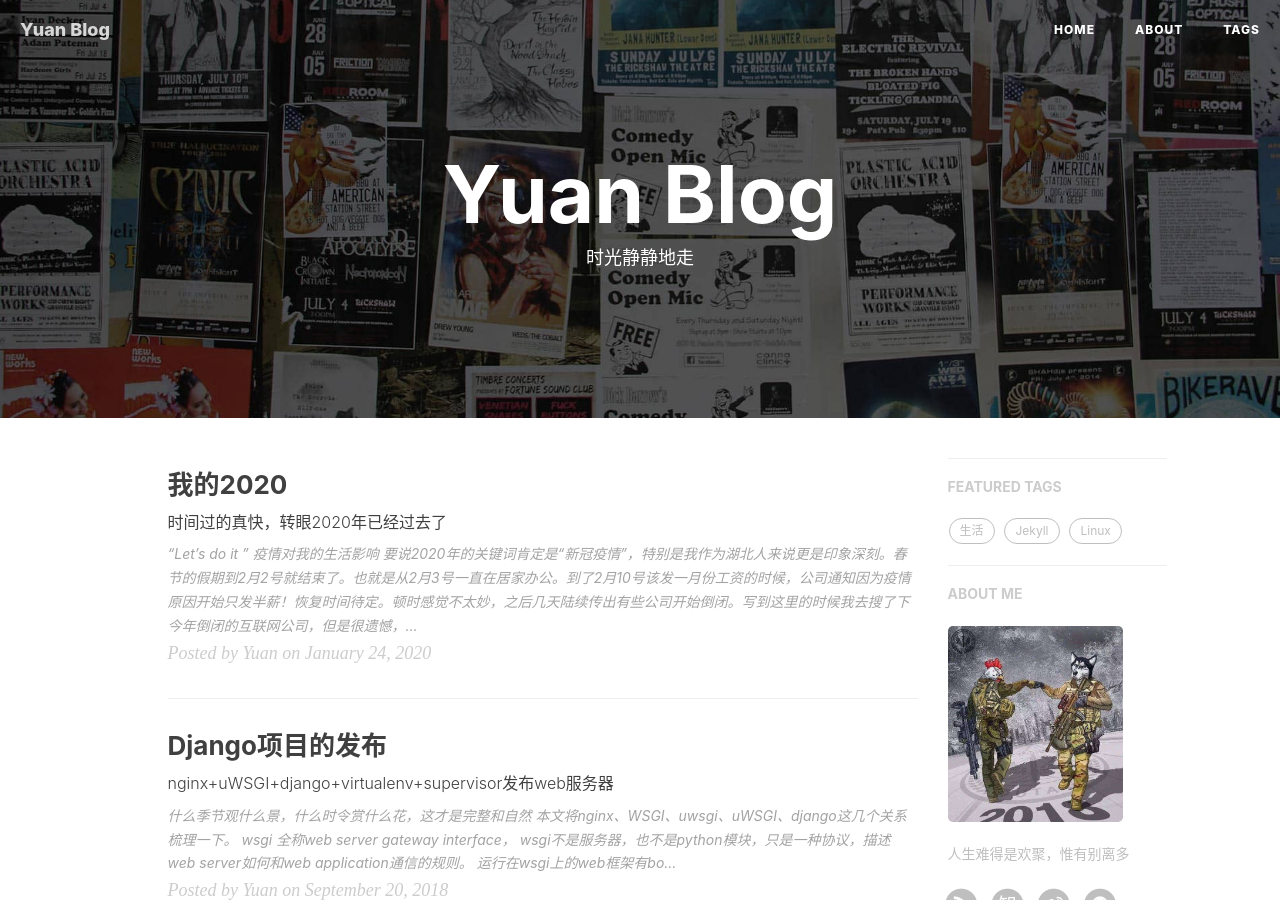
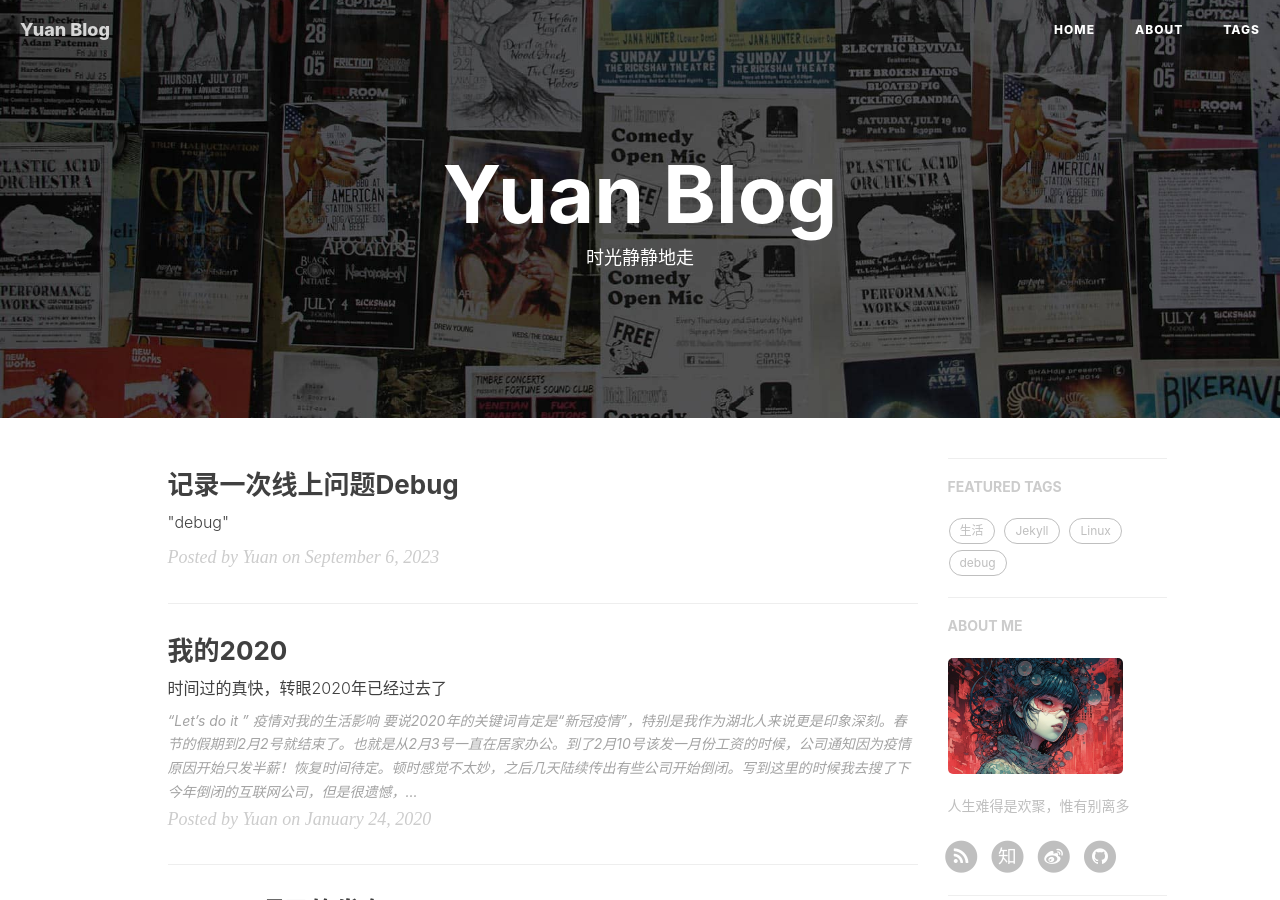
Before and after one commit to Jarvan-via/Jarvan-via.github.io, a Jekyll site: the page built from index.html, in a window 1280 px wide and 900 px high. Built offline with Jekyll 4.4.1, drawn with Linux system fonts in a browser that asks for light colours; nearby versions of some CDN libraries; the list of posts is cut into pages by our own code; comment, search, counter and statistics services are not loaded.

Commit message:
feat: update avatar

```diff
--- a/_config.yml
+++ b/_config.yml
@@ -74,7 +74,7 @@
 # Sidebar settings
 sidebar: true                           # whether or not using Sidebar.
 sidebar-about-description: "人生难得是欢聚，惟有别离多"
-sidebar-avatar: /img/avatar-yy.jpg      # use absolute URL, seeing it's used in both `/` and `/about/`
+sidebar-avatar: /img/avatar.jpg      # use absolute URL, seeing it's used in both `/` and `/about/`
 
 
 
--- /dev/null
+++ b/_posts/2023-09-05-debug.md
@@ -0,0 +1,11 @@
+---
+layout:     post
+title:      "记录一次线上问题Debug"
+subtitle:   " \"debug\""
+date:       2023-09-06 12:00:00
+author:     "Yuan"
+header-img: "img/2.jpg"
+catalog: true
+tags:
+    - debug
+---
```
Also changed, not shown: img/avatar-yy.jpg (deleted), img/avatar.jpg (added), 2 other files.
